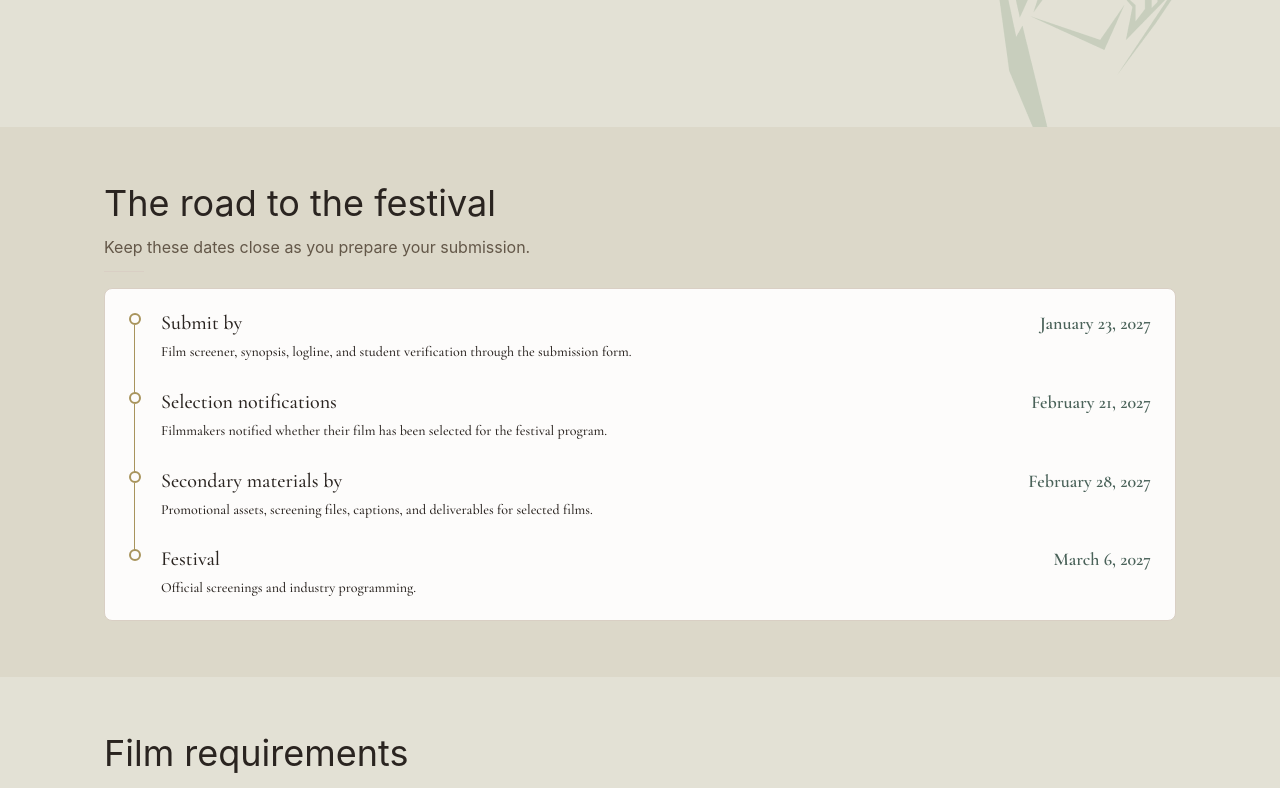
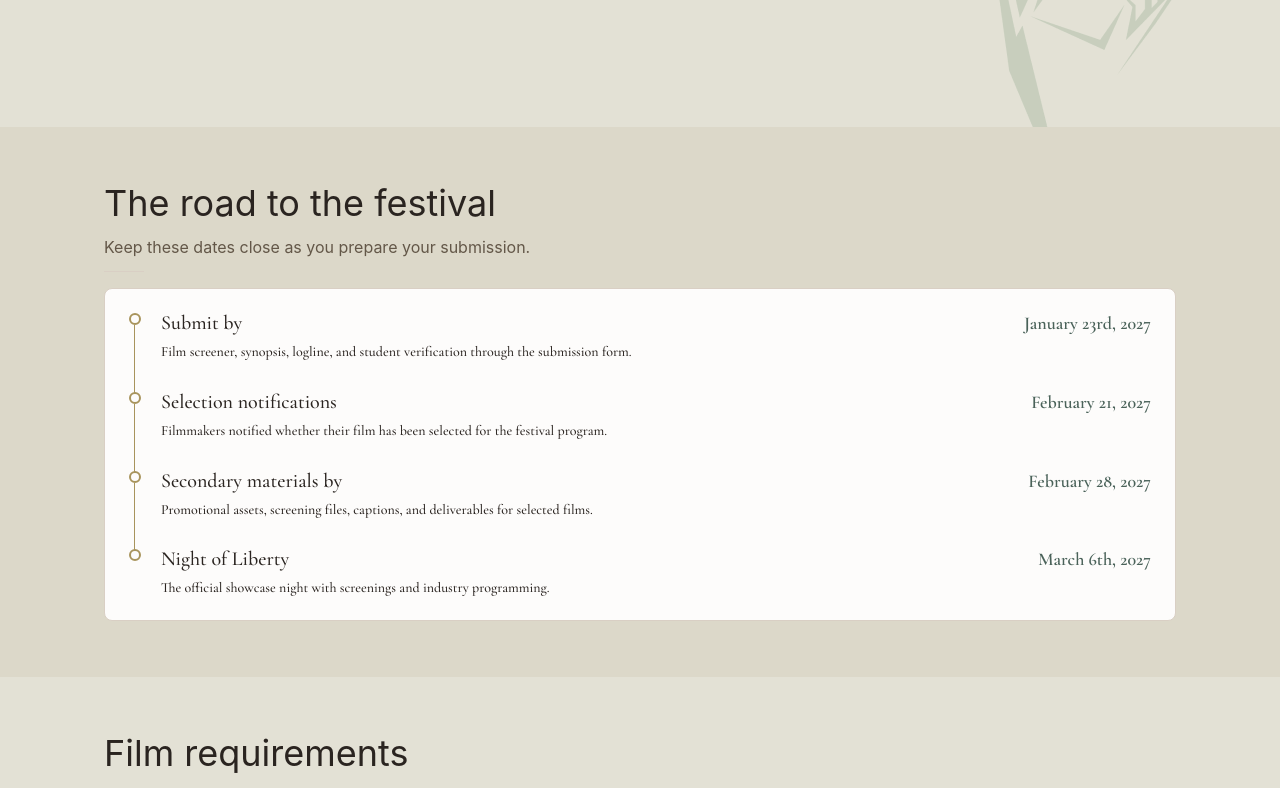
Before and after one commit to Kique9598/liberty_film_festival, a React (Vite) app: page /submit in a window 1280 px wide. Shown: the part 547-1335 px from the top of the page. Built offline with nearby package versions, Linux system fonts and the light colour scheme; a web font is replaced by a local one.

Commit message:
minor changes

```diff
--- a/index.html
+++ b/index.html
@@ -2,9 +2,9 @@
 <html lang="en">
   <head>
     <meta charset="UTF-8" />
-    <link rel="icon" type="image/svg+xml" href="/favicon.svg" />
+    <link rel="icon" type="image/svg+xml" href="/src/assets/favicon.svg" />
     <meta name="viewport" content="width=device-width, initial-scale=1.0" />
-    <title>liberty_film_festival</title>
+    <title>Liberty Film Festival</title>
   </head>
   <body>
     <div id="root"></div>
--- a/src/components/Header.tsx
+++ b/src/components/Header.tsx
@@ -1,6 +1,5 @@
 import { Link, useLocation } from "react-router-dom";
 import NavLink from "./NavLink.tsx";
-import NavButton from "./NavButton.tsx";
 import { handleSameRouteClick } from "../utils/scroll";
 import { useEffect, useState } from "react";
 import textLogo from "../assets/text-logo.png";
--- a/src/components/SubmissionTimeline.tsx
+++ b/src/components/SubmissionTimeline.tsx
@@ -1,7 +1,7 @@
 const submissionDeadlines = [
   {
     label: "Submit by",
-    date: "January 23, 2027",
+    date: "January 23rd, 2027",
     description:
       "Film screener, synopsis, logline, and student verification through the submission form.",
   },
@@ -18,9 +18,10 @@ const submissionDeadlines = [
       "Promotional assets, screening files, captions, and deliverables for selected films.",
   },
   {
-    label: "Festival",
-    date: "March 6, 2027",
-    description: "Official screenings and industry programming.",
+    label: "Night of Liberty",
+    date: "March 6th, 2027",
+    description:
+      "The official showcase night with screenings and industry programming.",
   },
 ];
 
--- a/src/components/Timeline.tsx
+++ b/src/components/Timeline.tsx
@@ -44,7 +44,7 @@ const Timeline = () => {
       label: "Submissions",
       align: "left",
       active: true,
-      tip: "Submit your film for free through the festival submission form through Jan 23.",
+      tip: "Submit your film for free through the festival submission form through Jan 23rd, 2027.",
     },
     {
       label: "Judging",
--- a/src/data/homeContent.ts
+++ b/src/data/homeContent.ts
@@ -11,6 +11,6 @@ export const submissionHighlights = [
   },
   {
     title: "Deadline",
-    description: "Submit by January 23, 2027. Free to enter.",
+    description: "Submit by January 23rd, 2027. Free to enter.",
   },
 ];
--- a/src/pages/About.tsx
+++ b/src/pages/About.tsx
@@ -3,13 +3,12 @@ import ParticipatingSchools from "../components/ParticipatingSchools";
 import PageHero from "../components/PageHero";
 import SectionHeader from "../components/SectionHeader";
 import FounderCard from "../components/FounderCard";
-import SponsorsSection from "../components/SponsorsSection";
 import TwoColumnMedia from "../components/TwoColumnMedia";
 import VideoPlayer from "../components/VideoPlayer";
 import Button from "../components/Button";
 import ButtonContainer from "../components/ButtonContainer";
 import { PROMO_VIDEO_ID } from "../constants/links";
-import { founders, team } from "../data/team";
+import { founders } from "../data/team";
 import backdrop from "../assets/backdrop.png";
 import Icon from "../components/Icon";
 import { TbTicket } from "react-icons/tb";
--- a/src/pages/Home.tsx
+++ b/src/pages/Home.tsx
@@ -85,7 +85,7 @@ const Home = () => {
           <Card
             id="03"
             title="Deadline"
-            body="Submissions close January 23, 2027. Selected films are asked for stills, poster art and cast & crew later."
+            body="Submissions close January 23rd, 2027. Selected films are asked for stills, poster art and cast & crew later."
             className="ml-auto"
           />
         </div>
```
Also changed, not shown: src/assets/favicon.svg (added), 1 other file (tests, documents, lock files or other folders).
